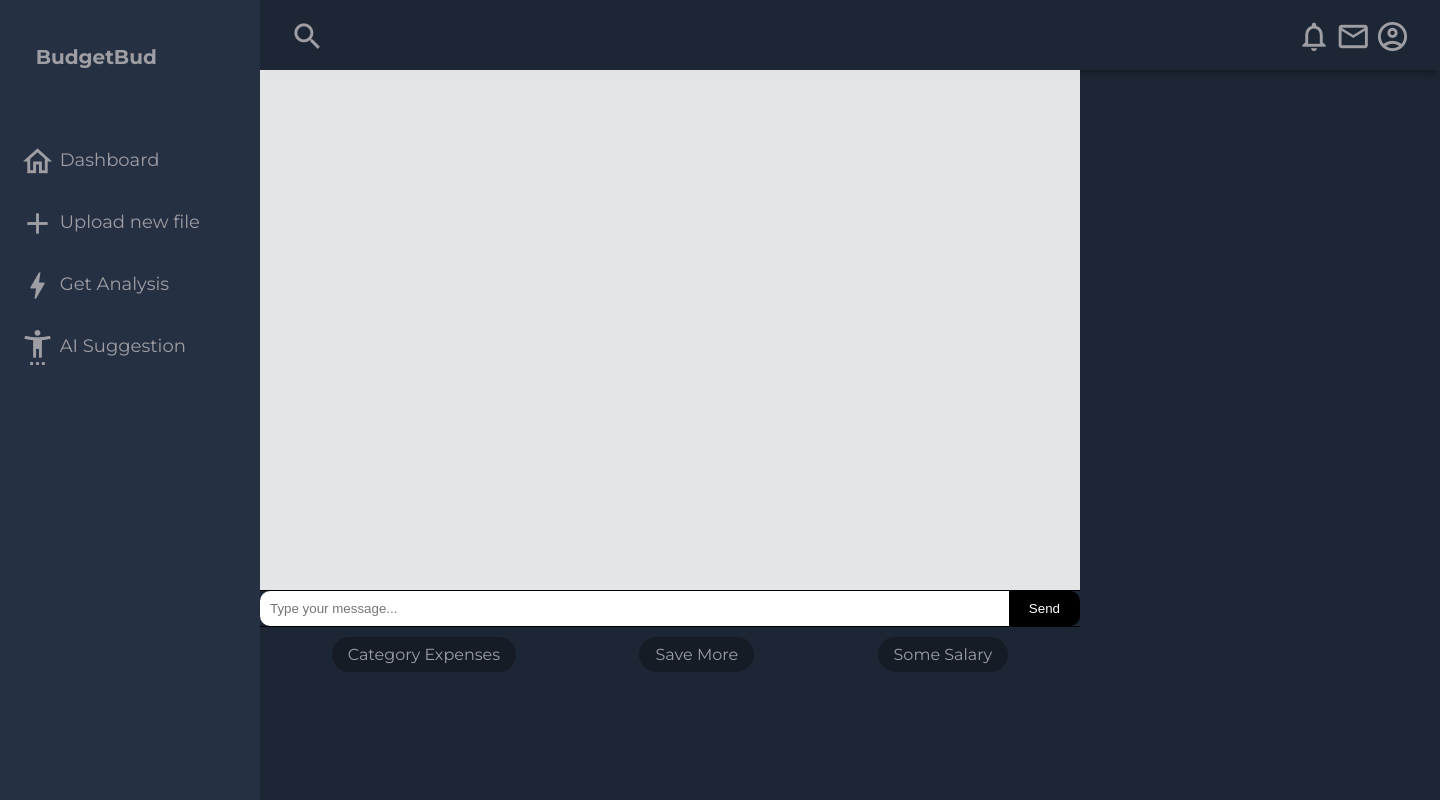
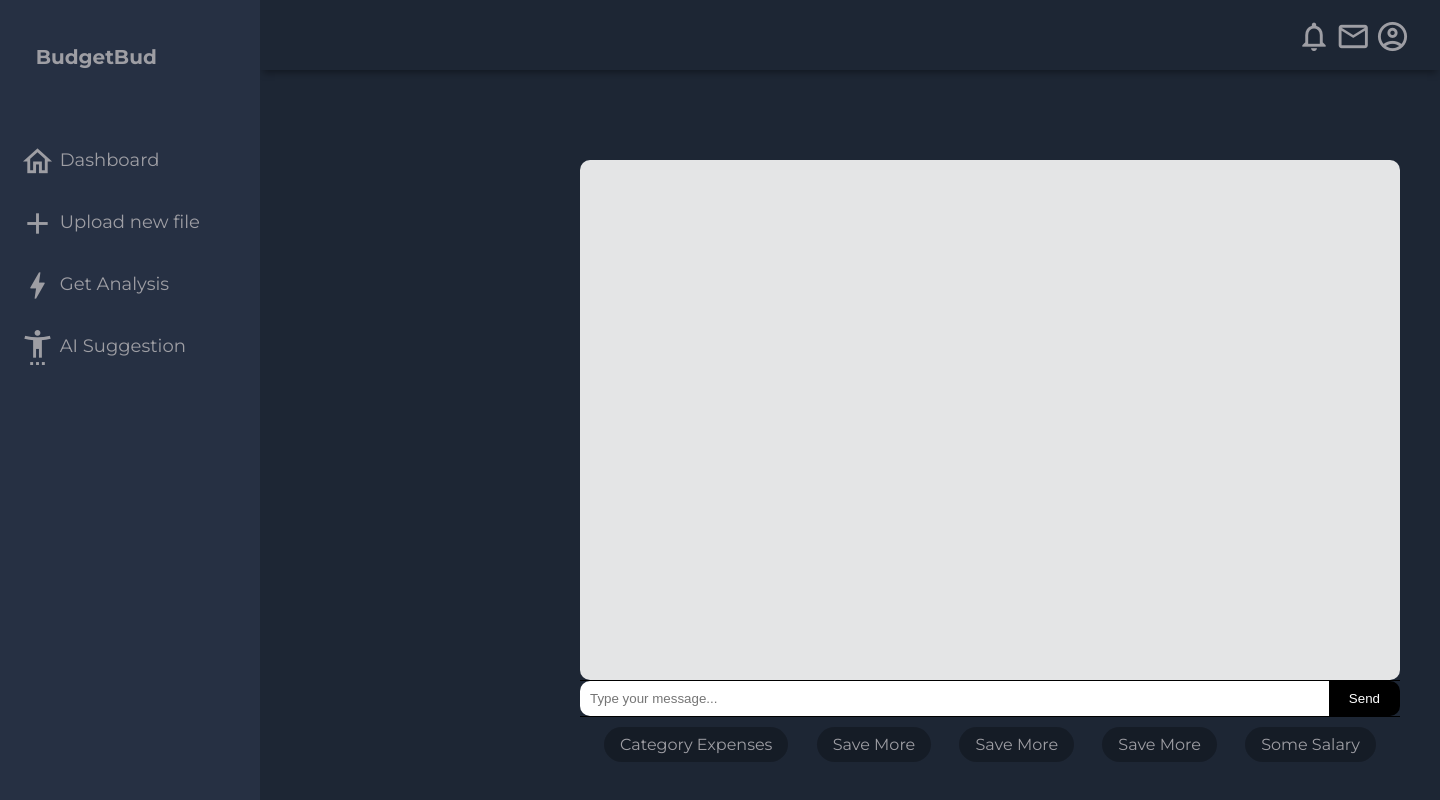
Before and after one commit to amanparasher/BudgetBud, a Flask app: template templates/chatbot.html in a window 1440 px wide. Run offline with Flask 3, Linux system fonts and the light colour scheme; the template is opened without the code that fills it, so the values that code supplies are empty; some libraries are stand-ins or nearby versions.

Commit message:
updated chatbot

```diff
--- a/model/model.py
+++ b/model/model.py
@@ -27,6 +27,8 @@ def main():
 
     print("Welcome to the BudgetBud, your personalized financial advisor. Type 'quit' to exit.")
 
+
+
     while True:
         #choices = ['In which category can I reduce my expenses as my monthly salary is?', 'How do i save more according to my data?']
         user_input = input("You: ")
--- a/templates/chatbot.html
+++ b/templates/chatbot.html
@@ -14,27 +14,37 @@
     <!-- Custom CSS -->
 
     <style>
-         bbody {
+         .bbody{
             font-family: Arial, sans-serif;
             margin: 0;
             padding: 0;
             background-color: #1d2634;
             overflow: hidden;
-            overflow-y: hidden; /* Hide vertical scrollbar */
-  overflow-x: hidden; /* Hide horizontal scrollbar */
+             /* overflow-y: hidden;
+            overflow-x: hidden;   */
+            border-radius: 50px;
 
         }
 
+        .bbodychat-container{
+          margin-left: 320px;
+          margin-top: 90px;
+          border-radius: 50px;
+        }
+
         .chat-container {
+          /* margin-left: 200px; */
             max-width: 600px;
             margin: 20px auto;
             border: 1px solid #ffffff;
             border-radius: 10px;
             overflow: hidden;
             box-shadow: 0 0 10px rgba(0, 0, 0, 0.1);
+            /* overflow-x: hidden; */
         }
 
         .chat-box {
+          /* margin-left: 100px; */
             height: 500px;
             width: 800px;
             overflow-y: scroll;
@@ -42,7 +52,8 @@
             background-color: #ffffffe0;
             color: #000000;
             font-weight: bold;
-            font-family: "Montserrat","sans-serif";
+            font-family: "Montserrat","sa";
+            border-radius: 10px;
 
         }
 
@@ -107,7 +118,7 @@
           <span class="material-icons-outlined">menu</span>
         </div>
         <div class="header-left">
-          <span class="material-icons-outlined">search</span>
+          <!-- <span class="material-icons-outlined">search</span> -->
         </div>
         <div class="header-right">
           <span class="material-icons-outlined">notifications</span>
@@ -137,9 +148,7 @@
               <span class="material-icons-outlined">add</span> Upload new file
             </a>
 
-            <!-- <form action="/analyze" class="formop" id="uploadForm"  method="POST" enctype="multipart/form-data" >
-              <input type="file" name="csvFile" accept=".csv" required>
-              <button onclick="uploadFile()" class="btn-contact sm-hidden menu_right" type="submit">Analyze</button> -->
+            <!-- <button onclick="uploadFile()" class="btn-contact sm-hidden menu_right" type="submit">Analyze</button> -->
           </li>
 
           <li class="sidebar-list-item">
@@ -166,6 +175,8 @@
         </div>
         <div class="prompt-container">
             <div class="prompt" onclick="selectPrompt('In which category can I reduce my expenses as my monthly salary is?')">Category Expenses</div>
+            <div class="prompt" onclick="selectPrompt('How do i save more according to my data?')">Save More</div>
+            <div class="prompt" onclick="selectPrompt('How do i save more according to my data?')">Save More</div>
             <div class="prompt" onclick="selectPrompt('How do i save more according to my data?')">Save More</div>
             <div class="prompt" onclick="selectPrompt('How do i save more according to my data?')">Some Salary</div>
         </div>
```
